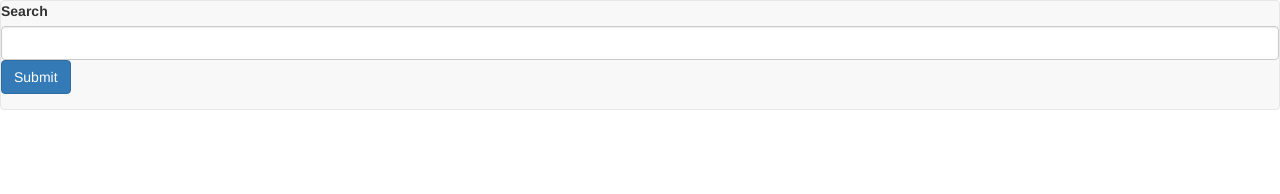
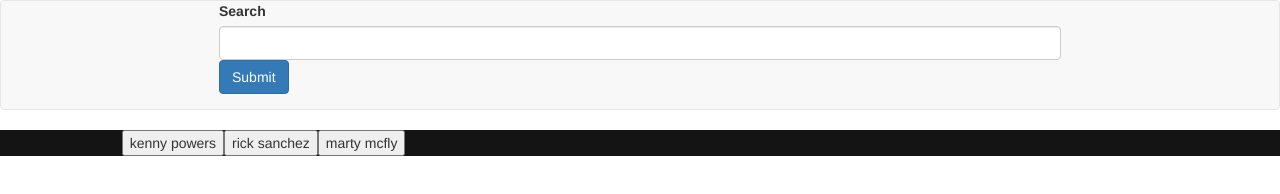
Before and after one commit to misterfoxy/gifSearch, a plain HTML site: page index.html in a window 1280 px wide. Drawn offline with nearby package versions, Linux system fonts and the light colour scheme.

Commit message:
added topic button functionality

```diff
--- a/assets/css/style.css
+++ b/assets/css/style.css
@@ -1,5 +1,5 @@
 .results{
-  background-color: red);
+  background-color: #4c4c4c;
   border-radius: 10px;
 }
 
--- a/assets/javascript/script.js
+++ b/assets/javascript/script.js
@@ -5,6 +5,21 @@ $(document).ready(function() {
   var imgSRC;
   var stillURL;
   var dataState;
+
+  var topics = ['kenny powers', 'rick sanchez', 'marty mcfly'];
+
+  function renderButtons(){
+    $('#button-row').empty();
+    for(var i=0; i< topics.length; i++){
+      var searchButton = $('<button>');
+      searchButton.addClass('topic');
+      searchButton.attr('data-name', topics[i]);
+      searchButton.text(topics[i]);
+      $('#button-row').append(searchButton);
+    }
+  }
+
+renderButtons();
 
   $('#search').click(function() {
     $('.results').empty();
--- a/index.html
+++ b/index.html
@@ -9,8 +9,11 @@
   <body>
     <nav class = "navbar navbar-default">
       <div class="row">
+        <div class="col-md-2">
 
-        <div class="col-md-12">
+        </div>
+
+        <div class="col-md-8">
           <div class = "form-group">
             <label for="searchTerm">Search</label>
             <input type ="text" class = "form-control" id="searchTerm">
@@ -19,8 +22,31 @@
 
         </div>
 
+        <div class="col-md-2">
+
+        </div>
+
       </div>
     </nav>
+    <div class="container-fluid">
+      <div class="row">
+        <div class="col-md-1">
+
+        </div>
+
+        <div id="button-row" class="col-md-10">
+          <button type="button" class="btn btn-default">
+
+          </button>
+        </div>
+
+        <div class="col-md-1">
+
+        </div>
+
+      </div>
+
+    </div>
 
     <div class="container-fluid">
       <div class="results">
```
